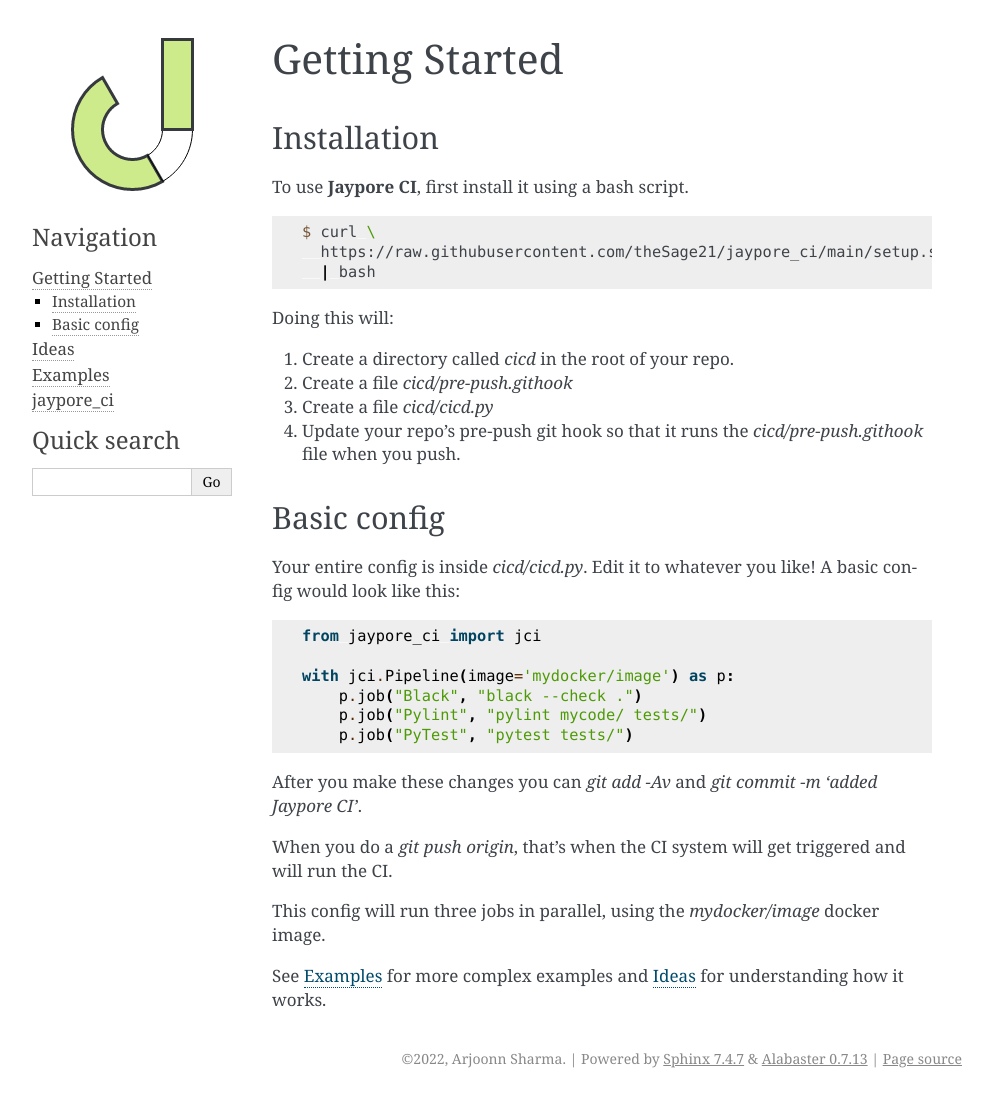
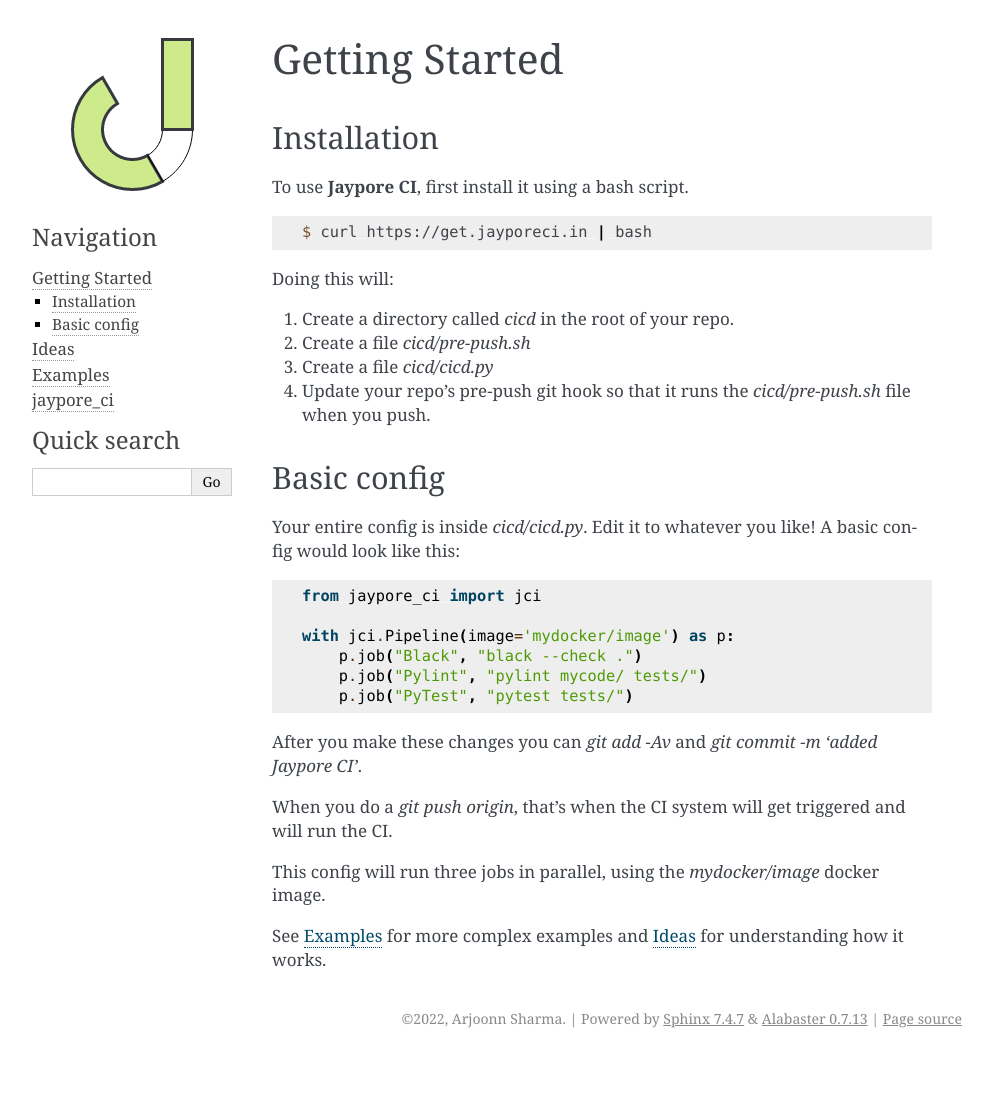
Before and after one commit to theSage21/jaypore_ci, a Sphinx documentation site: the page built from docs/source/getting_started.rst, in a window 1280 px wide. Shown: the whole page, without its empty margins (148-1141 px from the left). Built offline with Sphinx 7.4.7, drawn with Linux system fonts in a browser that asks for light colours; after the commit the page ends 1058 px from its top, so only the background shows below that.

```diff
--- a/docs/source/examples.rst
+++ b/docs/source/examples.rst
@@ -111,7 +111,7 @@ Running on cloud/remote machine
 
 - Since the executor is docker:
     - We can get the remote machine's docker socket by using [ssh socket forwarding](https://medium.com/@dperny/forwarding-the-docker-socket-over-ssh-e6567cfab160)
-    - Then we can set Jaypore CI to use the remote docker socket by editing `cicd/pre-push.githook`
+    - Then we can set Jaypore CI to use the remote docker socket by editing `cicd/pre-push.sh`
 - Now all jobs will run on the remote machine.
 
 
--- a/docs/source/getting_started.rst
+++ b/docs/source/getting_started.rst
@@ -9,17 +9,15 @@ To use **Jaypore CI**, first install it using a bash script.
 
 .. code-block:: console
 
-   $ curl \
-     https://raw.githubusercontent.com/theSage21/jaypore_ci/main/setup.sh \
-     | bash
+   $ curl https://get.jayporeci.in | bash
 
 
 Doing this will:
 
 1. Create a directory called `cicd` in the root of your repo.
-2. Create a file `cicd/pre-push.githook`
+2. Create a file `cicd/pre-push.sh`
 3. Create a file `cicd/cicd.py`
-4. Update your repo's pre-push git hook so that it runs the `cicd/pre-push.githook` file when you push.
+4. Update your repo's pre-push git hook so that it runs the `cicd/pre-push.sh` file when you push.
 
 
 Basic config
--- a/docs/source/ideas.rst
+++ b/docs/source/ideas.rst
@@ -28,3 +28,7 @@ Concepts used
 - Jobs are run on the machine that pushed the job by default. If you write bad code, your machine suffers first.
 - CI run status is posted directly in the PR description. You don't have to click and reach another website to see what your job is doing.
 - All jobs run inside docker containers.
+- Use `SOPS <https://github.com/mozilla/sops>`_ to manage secrets during CI.
+    - `.gitignore` your encryption key files.
+    - Commit your secrets in an encrypted form.
+    - Update your `pre-push.sh` file to inject the secrets into your CI environment.
```
Also changed, not shown: README.md (+1 -0 lines), 7 other files.
